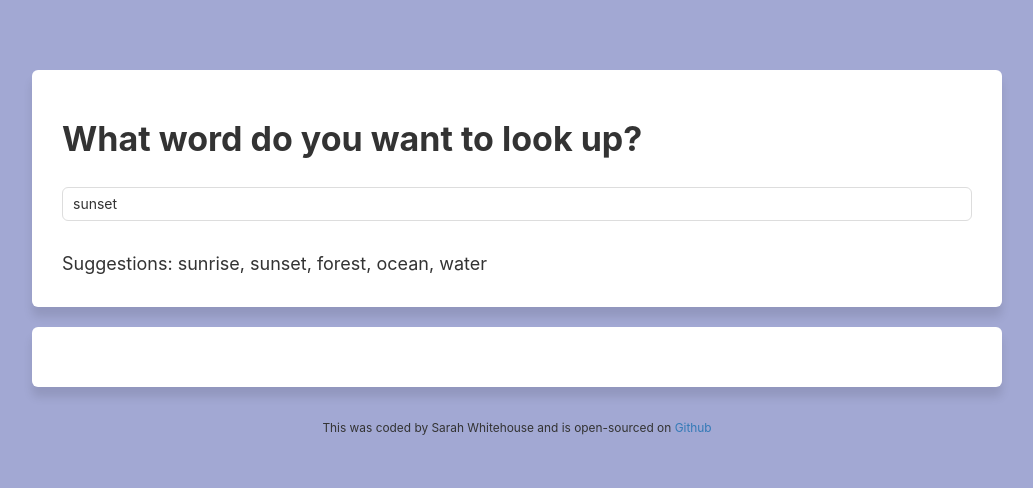
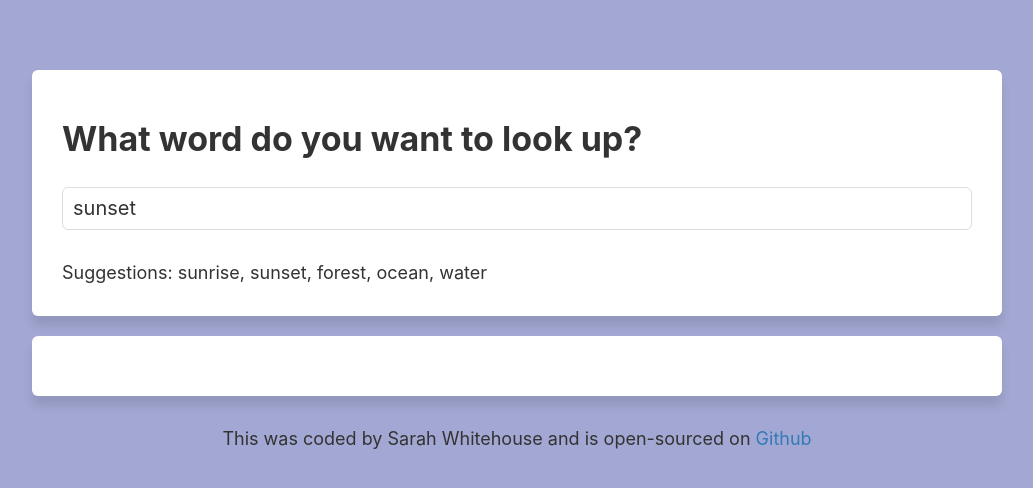
Before and after one commit to sarahwhitehouse17/dictionary-project, a React (Create React App) app: page / in a window 1280 px wide. Shown: the top 488 px of the page, without its empty margins (123-1156 px from the left). Built offline with nearby package versions, Linux system fonts and the light colour scheme; no server answers.

Commit message:
Amended footer and form size

```diff
--- a/src/App.css
+++ b/src/App.css
@@ -13,6 +13,10 @@ body {
   width: 1000px;
 }
 
+.App footer small {
+  font-size: 18px;
+}
+
 @media (max-width: 900px) {
   .App .container {
     margin: 0px auto;
@@ -26,5 +30,7 @@ body {
   }
   .App footer {
     padding-bottom: 80px;
+    font-size: 14px;
   }
+
 }
--- a/src/Dictionary.css
+++ b/src/Dictionary.css
@@ -28,3 +28,7 @@
 .Dictionary .hint {
   font-size: 18px;
 }
+
+.Dictionary form {
+  font-size: 20px;
+}
```
